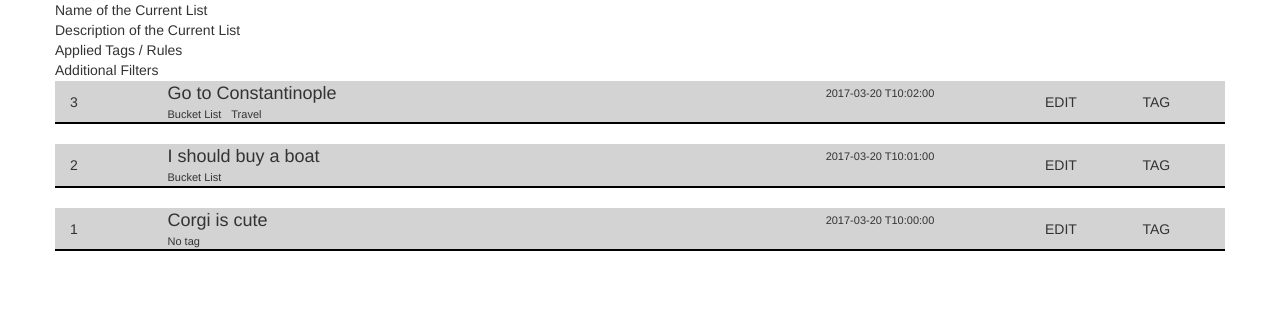
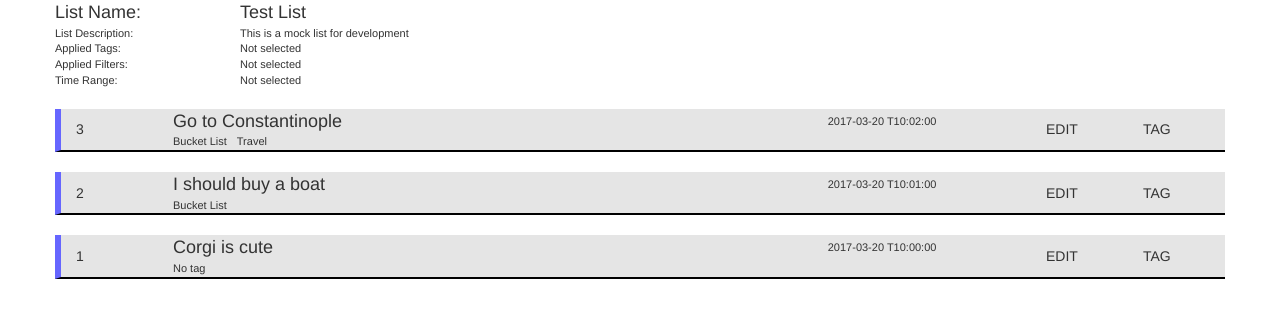
Before and after one commit to bsmmoon/int-tag-viewer, a React (Create React App) app: page / in a window 1280 px wide. Shown: the top 318 px of the page. Built offline with nearby package versions, Linux system fonts and the light colour scheme.

Commit message:
some stylings

```diff
--- a/src/App.js
+++ b/src/App.js
@@ -35,7 +35,7 @@ class App extends Component {
       description={listData.description}
       tags={listData.tags}
       filters={listData.filters}
-      time_range={listData.time_range}
+      timeRange={listData.timeRange}
     />;
   }
 
--- a/src/ListSummary.js
+++ b/src/ListSummary.js
@@ -34,12 +34,27 @@ class ListSummary extends Component {
     console.log('ListSummary#render');
     console.log(this.state);
     return (
-      <div className='row' style={[]}>
-        <div className='row'><div className='col-xs-12'>{this.state.name}</div></div>
-        <div className='row'><div className='col-xs-12'>{this.state.description}</div></div>
-        <div className='row'><div className='col-xs-12'>{this.state.tags}</div></div>
-        <div className='row'><div className='col-xs-12'>{this.state.filters}</div></div>
-        <div className='row'><div className='col-xs-12'>{this.state.timeRange}</div></div>
+      <div className='row' style={Style.merge([this.style.base.margin.bottom.medium, this.style.base.font.size.small])}>
+        <div className='row' style={Style.merge([this.style.base.font.size.medium])}>
+          <div className='col-xs-2'>List Name:</div>
+          <div className='col-xs'>{this.state.name}</div>
+        </div>
+        <div className='row'>
+          <div className='col-xs-2'>List Description:</div>
+          <div className='col-xs'>{this.state.description}</div>
+        </div>
+        <div className='row'>
+          <div className='col-xs-2'>Applied Tags:</div>
+          <div className='col-xs'>{this.state.tags}</div>
+        </div>
+        <div className='row'>
+          <div className='col-xs-2'>Applied Filters:</div>
+          <div className='col-xs'>{this.state.filters}</div>
+        </div>
+        <div className='row'>
+          <div className='col-xs-2'>Time Range:</div>
+          <div className='col-xs'>{this.state.timeRange}</div>
+        </div>
       </div>
     );
   }
--- a/src/Style.js
+++ b/src/Style.js
@@ -14,17 +14,37 @@ class Style {
   }
 
   /**
+   * list of colours used
+   * @return {jsx} object of colours
+   */
+  static colours() {
+    const colours = {
+      red: '#DC143C',
+      green: '#008000',
+      blue: '#6666ff',
+      grey: '#e5e5e5',
+    };
+    return colours;
+  }
+
+  /**
    * preset combined styles
    * @return {jsx} object of styles
    */
   static presets() {
     const base = this.base();
+    const colours = this.colours();
     const presets = {
       logLine: Style.merge([
         base.backgroundColour.lightGrey,
         base.border.bottom,
-        base.margin.bottom,
+        base.margin.bottom.medium,
         base.align.hcvc,
+        {
+          borderLeftColor: colours.blue,
+          borderLeftStyle: 'solid',
+          borderLeftWidth: '6px',
+        },
       ]),
     };
     return presets;
@@ -34,12 +54,13 @@ class Style {
    * @return {jsx} object of styles
    */
   static base() {
+    const colours = this.colours();
     const style = {
       font: {
         bold: {'fontWeight': 'bold'},
         colour: {
-          red: {'color': '#DC143C'},
-          green: {'color': '#008000'},
+          red: {'color': colours.red},
+          green: {'color': colours.green},
         },
         size: {
           medium: {
@@ -52,7 +73,7 @@ class Style {
       },
       backgroundColour: {
         lightGrey: {
-          backgroundColor: '#D3D3D3',
+          backgroundColor: colours.grey,
         },
       },
       border: {
@@ -70,7 +91,12 @@ class Style {
           },
         },
         bottom: {
-          marginBottom: '20px',
+          small: {
+            marginBottom: '10px',
+          },
+          medium: {
+            marginBottom: '20px',
+          },
         },
       },
       align: {
--- a/src/adapters/DataAdapter.js
+++ b/src/adapters/DataAdapter.js
@@ -23,11 +23,11 @@ class DataAdapter {
       {id: 1, description: 'Corgi is cute', time: '2017-03-20 T10:00:00', tagIds: []},
     ];
     let list = {
-      name: 'Name of the Current List',
-      description: 'Description of the Current List',
-      tags: 'Applied Tags / Rules',
-      filters: 'Additional Filters',
-      timeRange: 'Time Range Options',
+      name: 'Test List',
+      description: 'This is a mock list for development',
+      tags: 'Not selected',
+      filters: 'Not selected',
+      timeRange: 'Not selected',
       logs: logs,
     };
     return {
```
